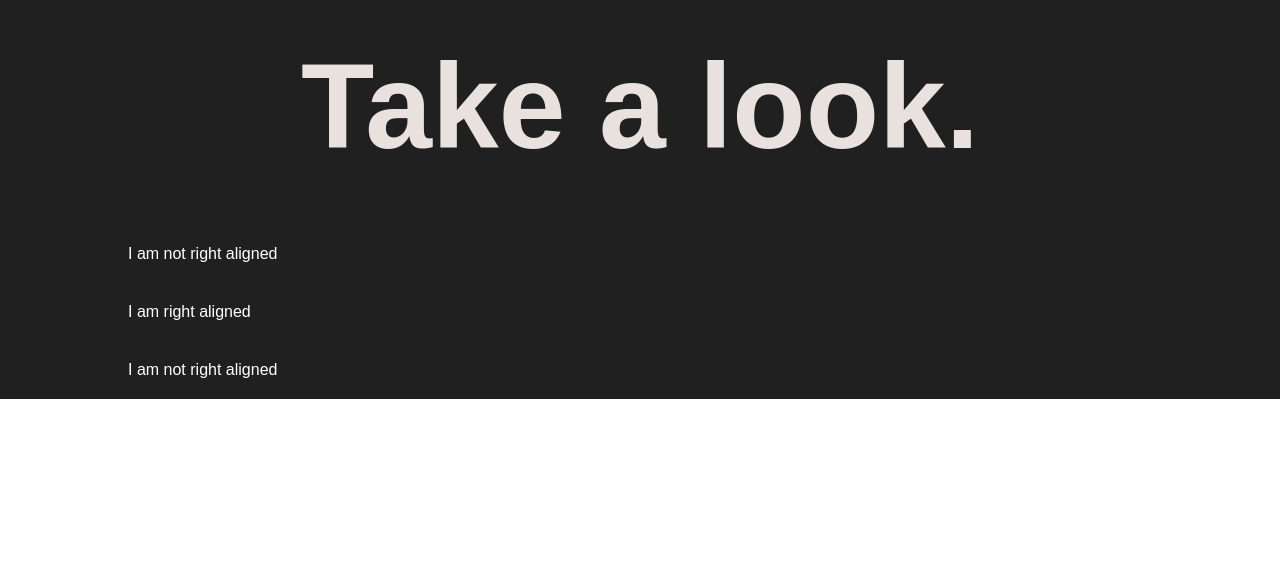
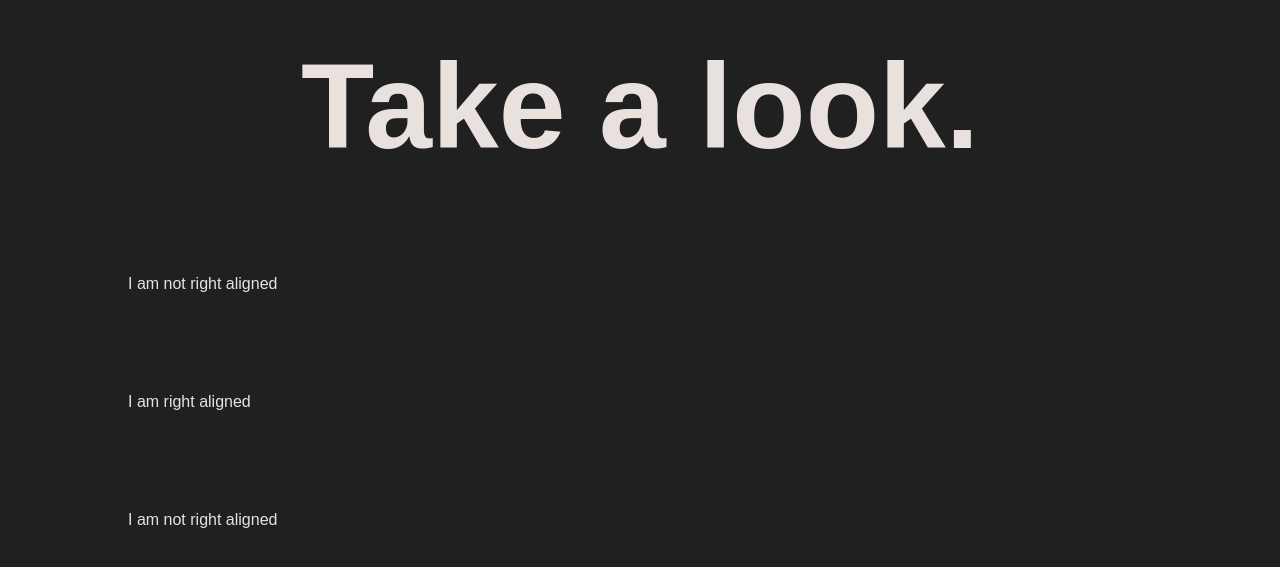
Before and after one commit to jakedves/portfolio, a React (Create React App) app: page / in a window 1280 px wide. Shown: the part 1963-2530 px from the top of the page. Before the commit the page ends 2362 px from the top, so only its background shows below. Built offline with nearby package versions, Linux system fonts and the light colour scheme.

Commit message:
updates styles for projects and fixed color hex typo

```diff
--- a/src/App.css
+++ b/src/App.css
@@ -74,7 +74,7 @@
 .about .about-text {
   margin: 50px auto;
   max-width: 70%;
-  color: #ev9e1dd;
+  color: #e9e1dd;
 }
 
 .about .about-title {
@@ -145,6 +145,10 @@
 }
 
 .projects .showcase .showcase-item {
-  color: white;
-  padding: 20px 0;
+  color: #e9e1dd;
+  padding: 50px 0;
 }
+
+.showcase .right-aligned {
+  text-align: right;
+}
```
